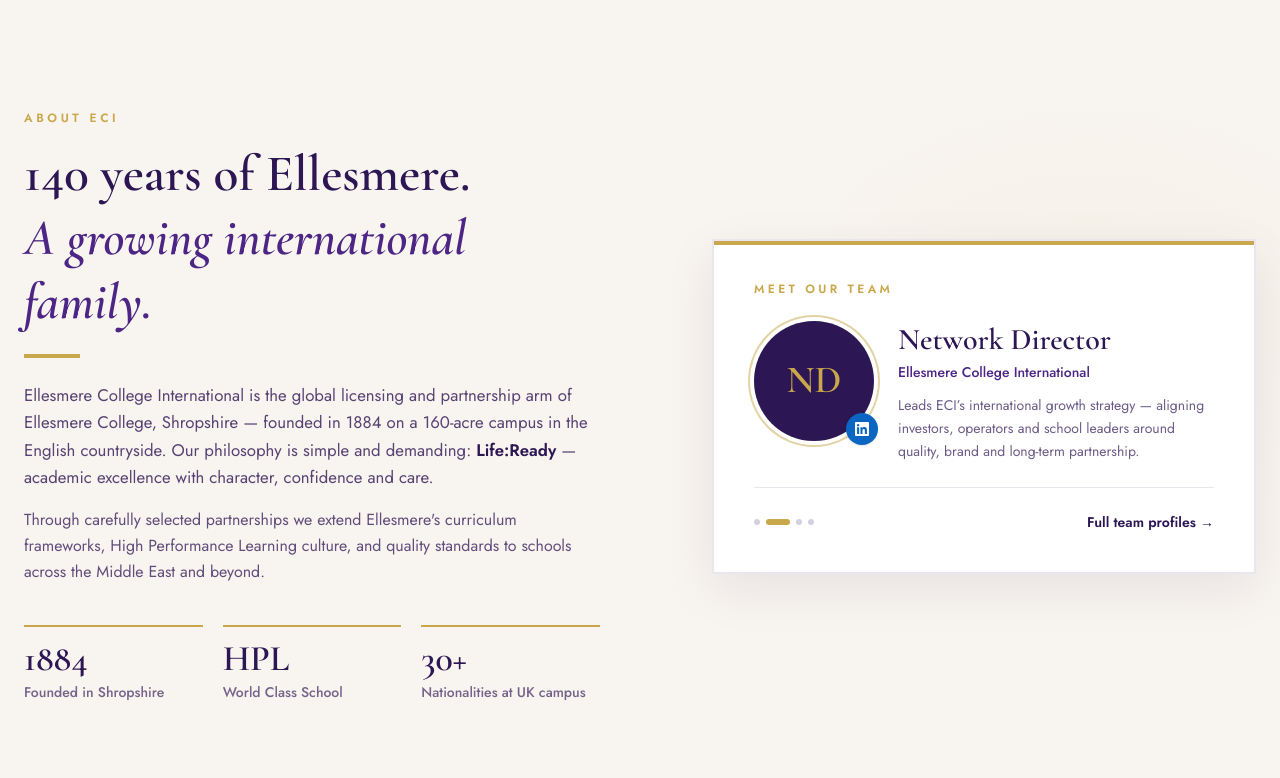
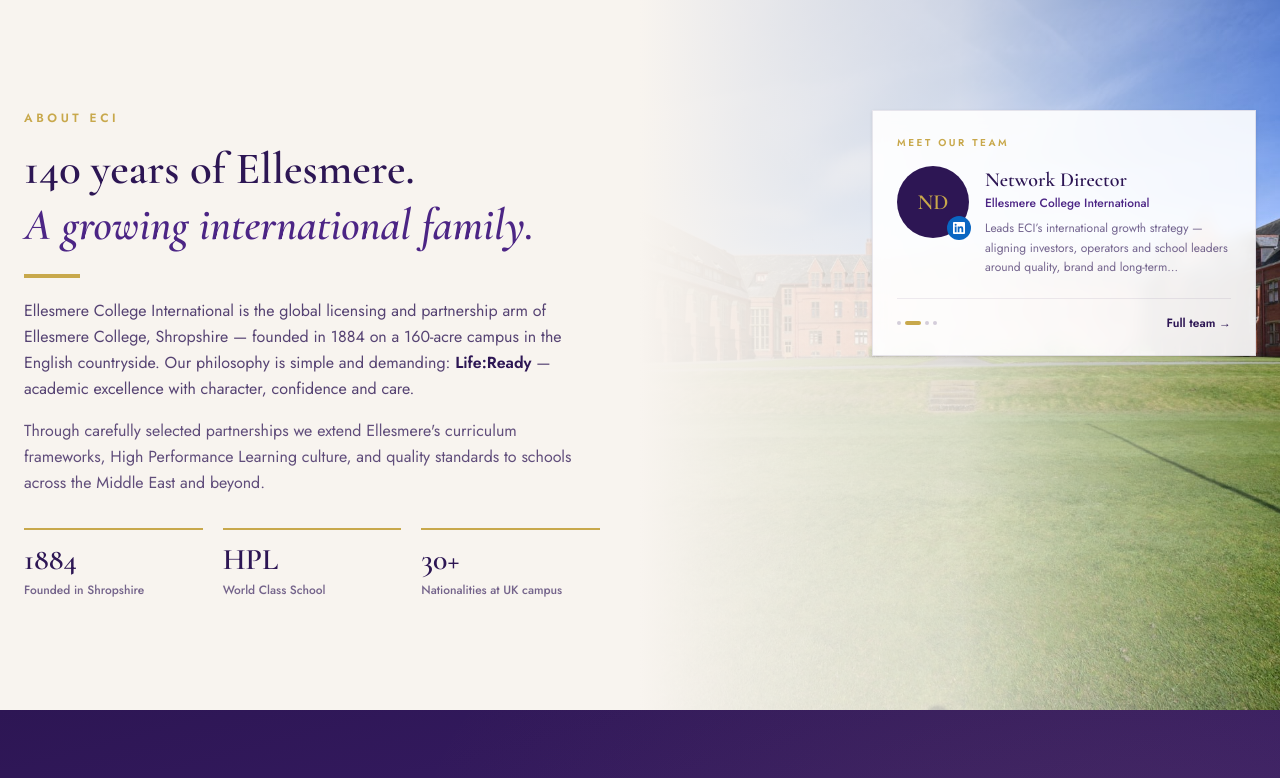
Before and after one commit to wigsbury-ui/eci-platform, a Next.js app: page / in a window 1280 px wide. Shown: the part 802-1580 px from the top of the page. Built offline with nearby package versions, Linux system fonts and the light colour scheme.

Commit message:
Restore About image and shrink the team rotator
Bring back the campus background on About and keep Meet our team as a
compact, discreet panel instead of a full-viewport module.

Co-authored-by: wigsbury-ui <wigsbury-ui@users.noreply.github.com>

```diff
--- a/components/AboutSection.tsx
+++ b/components/AboutSection.tsx
@@ -6,7 +6,7 @@ import { useEffect, useState, useTransition } from 'react'
 import { HERITAGE } from '@/lib/content/network'
 import { TEAM_MEMBERS } from '@/lib/content/team'
 
-function LinkedInIcon({ className = 'w-4 h-4' }: { className?: string }) {
+function LinkedInIcon({ className = 'w-3.5 h-3.5' }: { className?: string }) {
   return (
     <svg className={className} viewBox="0 0 24 24" fill="currentColor" aria-hidden>
       <path d="M20.447 20.452h-3.554v-5.569c0-1.328-.027-3.037-1.852-3.037-1.853 0-2.136 1.445-2.136 2.939v5.667H9.351V9h3.414v1.561h.046c.477-.9 1.637-1.85 3.37-1.85 3.601 0 4.267 2.37 4.267 5.455v6.286zM5.337 7.433a2.062 2.062 0 01-2.063-2.065 2.064 2.064 0 112.063 2.065zm1.782 13.019H3.555V9h3.564v11.452zM22.225 0H1.771C.792 0 0 .774 0 1.729v20.542C0 23.227.792 24 1.771 24h20.451C23.2 24 24 23.227 24 22.271V1.729C24 .774 23.2 0 22.222 0h.003z" />
@@ -16,7 +16,7 @@ function LinkedInIcon({ className = 'w-4 h-4' }: { className?: string }) {
 
 function Avatar({
   member,
-  size = 128,
+  size = 72,
 }: {
   member: (typeof TEAM_MEMBERS)[number]
   size?: number
@@ -36,7 +36,7 @@ function Avatar({
   return (
     <div
       className="rounded-full bg-[#2D1654] text-[#C8A84B] flex items-center justify-center font-cormorant font-semibold"
-      style={{ width: size, height: size, fontSize: size * 0.32 }}
+      style={{ width: size, height: size, fontSize: size * 0.3 }}
       aria-hidden
     >
       {member.initials}
@@ -46,14 +46,8 @@ function Avatar({
 
 export default function AboutSection() {
   const [index, setIndex] = useState(0)
-  const [entered, setEntered] = useState(false)
   const [, startTransition] = useTransition()
   const member = TEAM_MEMBERS[index]
-
-  useEffect(() => {
-    const t = requestAnimationFrame(() => setEntered(true))
-    return () => cancelAnimationFrame(t)
-  }, [])
 
   useEffect(() => {
     const id = setInterval(() => {
@@ -63,50 +57,44 @@ export default function AboutSection() {
   }, [startTransition])
 
   return (
-    <section
-      id="about"
-      className="relative min-h-[100svh] flex items-center overflow-hidden bg-[#F8F4EF]"
-    >
-      <div
-        className="pointer-events-none absolute inset-0 opacity-50"
-        style={{
-          background:
-            'radial-gradient(ellipse 45% 50% at 85% 40%, rgba(200,168,75,0.12) 0%, transparent 55%)',
-        }}
+    <section id="about" className="relative py-24 md:py-28 overflow-hidden bg-[#F8F4EF]">
+      <div className="absolute inset-y-0 right-0 w-1/2 hidden lg:block">
+        <Image
+          src="/images/campus/uk-160-acre.jpg"
+          alt="Ellesmere College Shropshire campus"
+          fill
+          className="object-cover"
+          sizes="50vw"
         />
+        <div className="absolute inset-0 bg-gradient-to-r from-[#F8F4EF] via-[#F8F4EF]/75 to-transparent" />
+      </div>
 
-      <div className="relative max-w-7xl mx-auto px-6 py-24 lg:py-28 w-full">
-        <div className="grid lg:grid-cols-2 gap-14 lg:gap-20 items-center">
-          {/* Left — About ECI */}
-          <div
-            className={`transition-all duration-700 ${
-              entered ? 'opacity-100 translate-y-0' : 'opacity-0 translate-y-4'
-            }`}
-          >
+      <div className="relative max-w-7xl mx-auto px-6">
+        <div className="grid lg:grid-cols-2 gap-12 lg:gap-16 items-start">
+          <div className="max-w-xl">
             <p className="text-[#C8A84B] text-xs tracking-[0.3em] uppercase mb-4 font-jost font-bold">
               About ECI
             </p>
             <h2
               className="font-cormorant font-semibold text-[#2D1654] leading-tight mb-5"
-              style={{ fontSize: 'clamp(2.1rem, 4vw, 3.4rem)' }}
+              style={{ fontSize: 'clamp(2rem, 3.5vw, 3.25rem)' }}
             >
               140 years of Ellesmere.
               <br />
               <em className="text-[#4C2585]">A growing international family.</em>
             </h2>
-            <div className="w-14 h-1 bg-[#C8A84B] mb-6" />
-            <p className="text-[#2D1654]/80 leading-relaxed mb-4 font-jost text-[1.05rem]">
-              Ellesmere College International is the global licensing and partnership arm of
-              Ellesmere College, Shropshire — founded in {HERITAGE.founded} on a{' '}
-              {HERITAGE.campusAcres}-acre campus in the English countryside. Our philosophy is
-              simple and demanding:{' '}
+            <div className="w-14 h-1 bg-[#C8A84B] mb-5" />
+            <p className="text-[#2D1654]/80 leading-relaxed mb-4 font-jost">
+              Ellesmere College International is the global licensing and partnership arm of Ellesmere
+              College, Shropshire — founded in {HERITAGE.founded} on a {HERITAGE.campusAcres}-acre
+              campus in the English countryside. Our philosophy is simple and demanding:{' '}
               <strong className="text-[#2D1654] font-semibold">{HERITAGE.tagline}</strong> —
               academic excellence with character, confidence and care.
             </p>
-            <p className="text-[#2D1654]/75 leading-relaxed mb-10 font-jost">
-              Through carefully selected partnerships we extend Ellesmere&apos;s curriculum
-              frameworks, High Performance Learning culture, and quality standards to schools across
-              the Middle East and beyond.
+            <p className="text-[#2D1654]/75 leading-relaxed mb-8 font-jost">
+              Through carefully selected partnerships we extend Ellesmere&apos;s curriculum frameworks,
+              High Performance Learning culture, and quality standards to schools across the Middle East
+              and beyond.
             </p>
 
             <div className="grid grid-cols-3 gap-5">
@@ -116,10 +104,8 @@ export default function AboutSection() {
                 { k: '30+', v: 'Nationalities at UK campus' },
               ].map(item => (
                 <div key={item.k} className="border-t-2 border-[#C8A84B] pt-3">
-                  <p className="font-cormorant text-3xl md:text-4xl text-[#2D1654] font-semibold">
-                    {item.k}
-                  </p>
-                  <p className="text-xs md:text-sm text-[#2D1654]/65 font-jost mt-1 font-medium leading-snug">
+                  <p className="font-cormorant text-3xl text-[#2D1654] font-semibold">{item.k}</p>
+                  <p className="text-xs text-[#2D1654]/65 font-jost mt-1 font-medium leading-snug">
                     {item.v}
                   </p>
                 </div>
@@ -127,58 +113,48 @@ export default function AboutSection() {
             </div>
           </div>
 
-          {/* Right — rotating team bio */}
-          <div
-            className={`lg:pl-8 transition-all duration-700 delay-150 ${
-              entered ? 'opacity-100 translate-y-0' : 'opacity-0 translate-y-4'
-            }`}
-          >
-            <div className="bg-white border-2 border-[#2D1654]/10 p-8 md:p-10 shadow-[0_16px_48px_rgba(45,22,84,0.08)] relative overflow-hidden">
-              <div className="absolute top-0 left-0 right-0 h-1 bg-[#C8A84B]" />
-
-              <p className="text-[#C8A84B] text-xs tracking-[0.28em] uppercase mb-6 font-jost font-bold">
+          {/* Discreet team rotator */}
+          <div className="lg:max-w-sm lg:justify-self-end w-full relative z-10">
+            <div className="bg-white/90 backdrop-blur-sm border border-[#2D1654]/10 p-6 shadow-sm">
+              <p className="text-[#C8A84B] text-[10px] tracking-[0.25em] uppercase mb-4 font-jost font-bold">
                 Meet our team
               </p>
 
-              <div key={member.id} className="psf-panel">
-                <div className="flex flex-col sm:flex-row sm:items-start gap-6 mb-6">
-                  <div className="relative shrink-0 mx-auto sm:mx-0">
-                    <div className="rounded-full ring-2 ring-[#C8A84B]/50 ring-offset-4 ring-offset-white">
-                      <Avatar member={member} size={120} />
-                    </div>
+              <div key={member.id} className="psf-panel flex gap-4 items-start">
+                <div className="relative shrink-0">
+                  <Avatar member={member} size={72} />
                   <a
                     href={member.linkedin}
                     target="_blank"
                     rel="noopener noreferrer"
-                      className="absolute -bottom-1 -right-1 w-8 h-8 rounded-full bg-[#0A66C2] text-white flex items-center justify-center hover:bg-[#004182] transition-colors shadow-sm"
+                    className="absolute -bottom-0.5 -right-0.5 w-6 h-6 rounded-full bg-[#0A66C2] text-white flex items-center justify-center hover:bg-[#004182] transition-colors"
                     aria-label={`${member.name} on LinkedIn`}
                   >
-                      <LinkedInIcon className="w-3.5 h-3.5" />
+                    <LinkedInIcon className="w-3 h-3" />
                   </a>
                 </div>
-                  <div className="text-center sm:text-left min-w-0">
-                    <h3 className="font-cormorant text-2xl md:text-3xl font-semibold text-[#2D1654] leading-tight mb-1">
+                <div className="min-w-0 pt-0.5">
+                  <h3 className="font-cormorant text-xl font-semibold text-[#2D1654] leading-tight">
                     {member.name}
                   </h3>
-                    <p className="font-jost text-sm text-[#4C2585] font-medium mb-3">
+                  <p className="font-jost text-xs text-[#4C2585] font-medium mt-0.5 mb-2">
                     {member.title}
                   </p>
-                    <p className="font-jost text-sm text-[#2D1654]/70 leading-relaxed">
+                  <p className="font-jost text-xs text-[#2D1654]/65 leading-relaxed line-clamp-3">
                     {member.shortBio}
                   </p>
                 </div>
               </div>
-              </div>
 
-              <div className="flex items-center justify-between gap-4 pt-6 border-t border-[#2D1654]/10">
-                <div className="flex gap-1.5">
+              <div className="flex items-center justify-between gap-3 mt-5 pt-4 border-t border-[#2D1654]/8">
+                <div className="flex gap-1">
                   {TEAM_MEMBERS.map((m, i) => (
                     <button
                       key={m.id}
                       type="button"
                       onClick={() => startTransition(() => setIndex(i))}
-                      className={`h-1.5 rounded-full transition-all duration-300 ${
-                        i === index ? 'w-6 bg-[#C8A84B]' : 'w-1.5 bg-[#2D1654]/20 hover:bg-[#2D1654]/40'
+                      className={`h-1 rounded-full transition-all duration-300 ${
+                        i === index ? 'w-4 bg-[#C8A84B]' : 'w-1 bg-[#2D1654]/20 hover:bg-[#2D1654]/35'
                       }`}
                       aria-label={`Show ${m.name}`}
                       aria-current={i === index}
@@ -187,9 +163,9 @@ export default function AboutSection() {
                 </div>
                 <Link
                   href="/#team"
-                  className="font-jost text-sm font-semibold text-[#2D1654] hover:text-[#C8A84B] transition-colors"
+                  className="font-jost text-xs font-semibold text-[#2D1654] hover:text-[#C8A84B] transition-colors"
                 >
-                  Full team profiles →
+                  Full team →
                 </Link>
               </div>
             </div>
```
Lines whose indentation alone changed are shown as unchanged.
